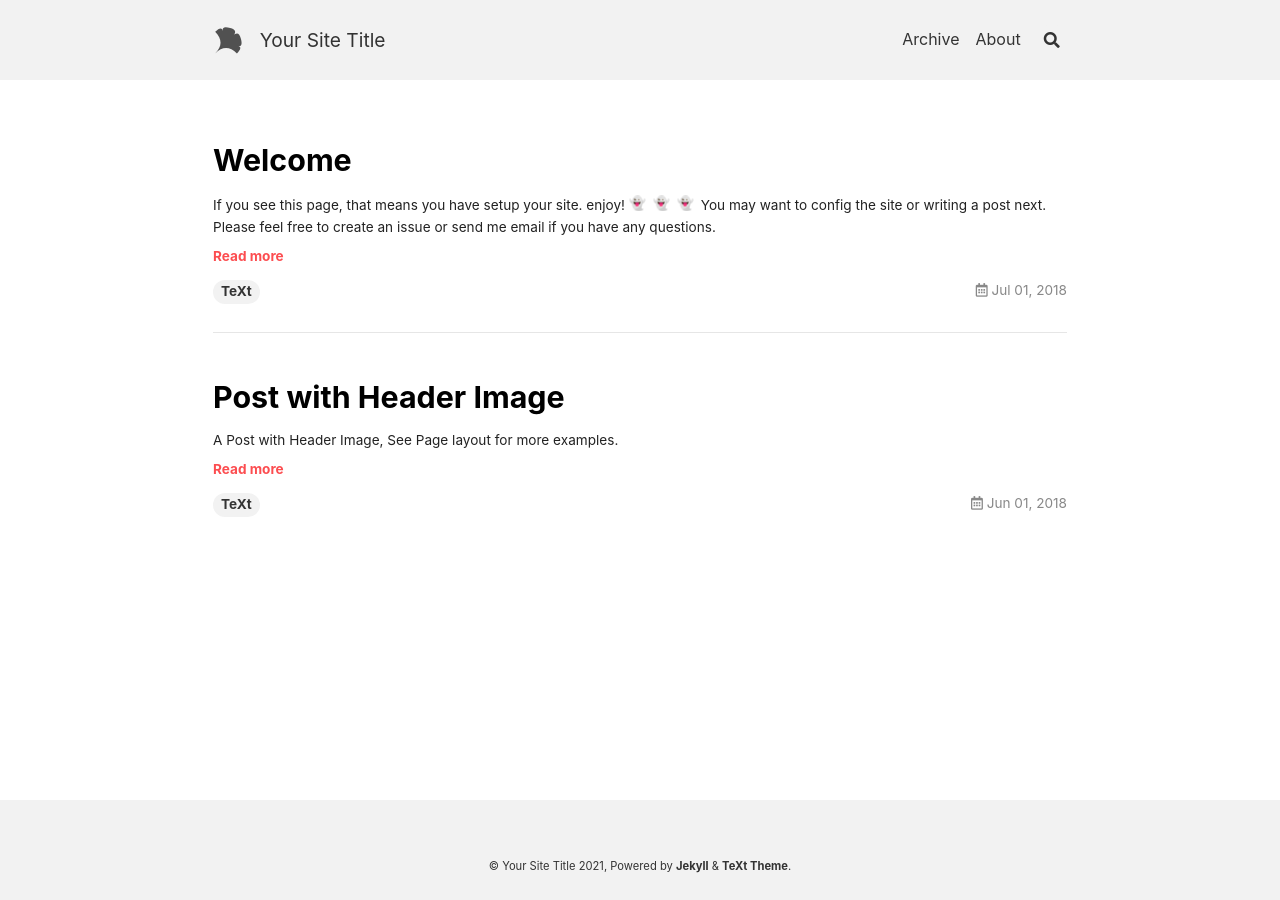
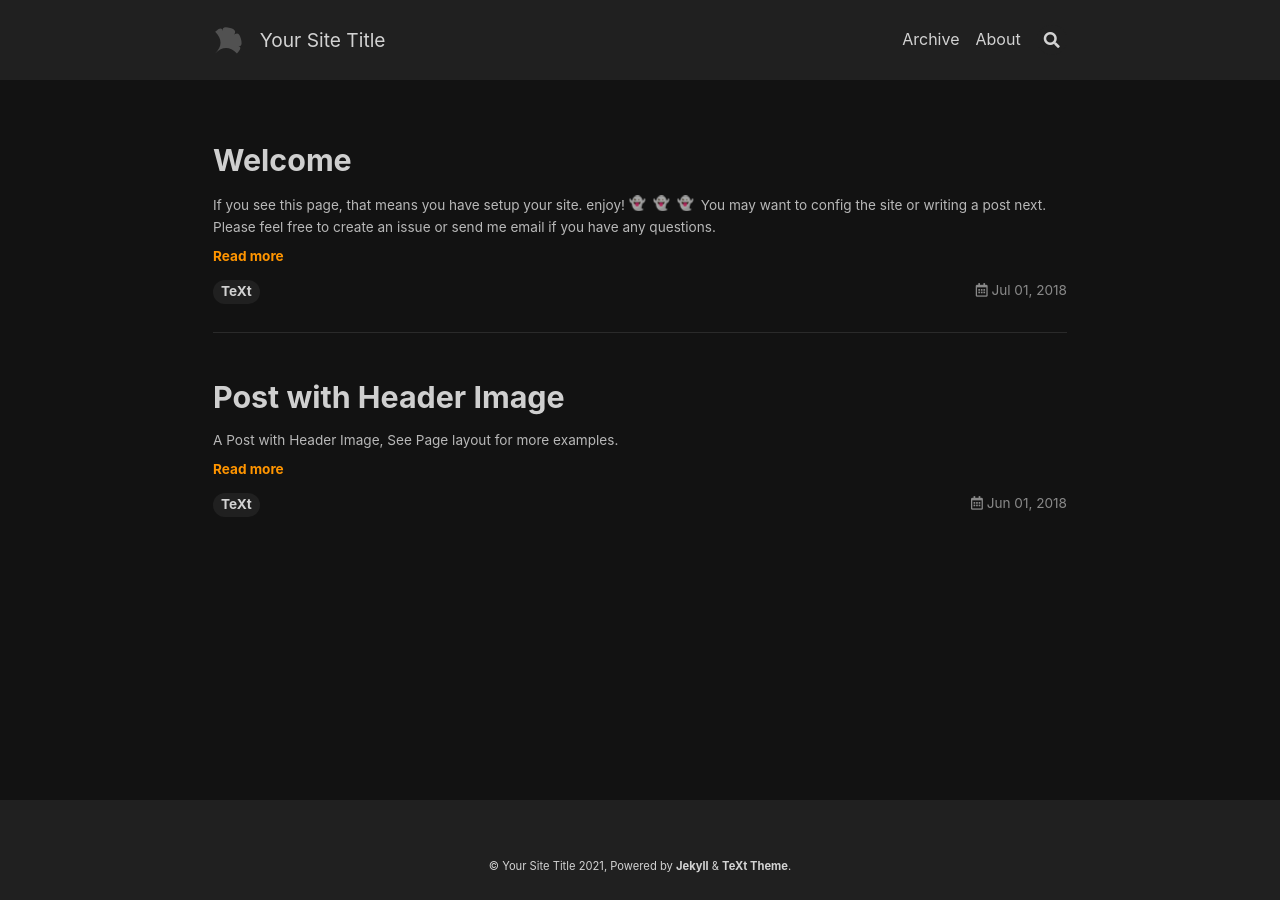
Before and after one commit to daftengineer/daftengineer.github.io, a Jekyll site: the page built from index.html, in a window 1280 px wide. Built offline with Jekyll 4.4.1, drawn with Linux system fonts in a browser that asks for light colours; nearby versions of some CDN libraries; emoji names are drawn with the system emoji font; the list of posts is cut into pages by our own code.

Commit message:
theme tone change

```diff
--- a/_config.yml
+++ b/_config.yml
@@ -16,8 +16,8 @@
 
 ## => Site Settings
 ##############################
-text_skin: default # "default" (default), "dark", "forest", "ocean", "chocolate", "orange"
-highlight_theme: default # "default" (default), "tomorrow", "tomorrow-night", "tomorrow-night-eighties", "tomorrow-night-blue", "tomorrow-night-bright"
+text_skin: dark # "default" (default), "dark", "forest", "ocean", "chocolate", "orange"
+highlight_theme: tomorrow-night-bright # "default" (default), "tomorrow", "tomorrow-night", "tomorrow-night-eighties", "tomorrow-night-blue", "tomorrow-night-bright"
 url     : # the base hostname & protocol for your site e.g. https://www.someone.com
 baseurl : # does not include hostname
 title   : Your Site Title
```
